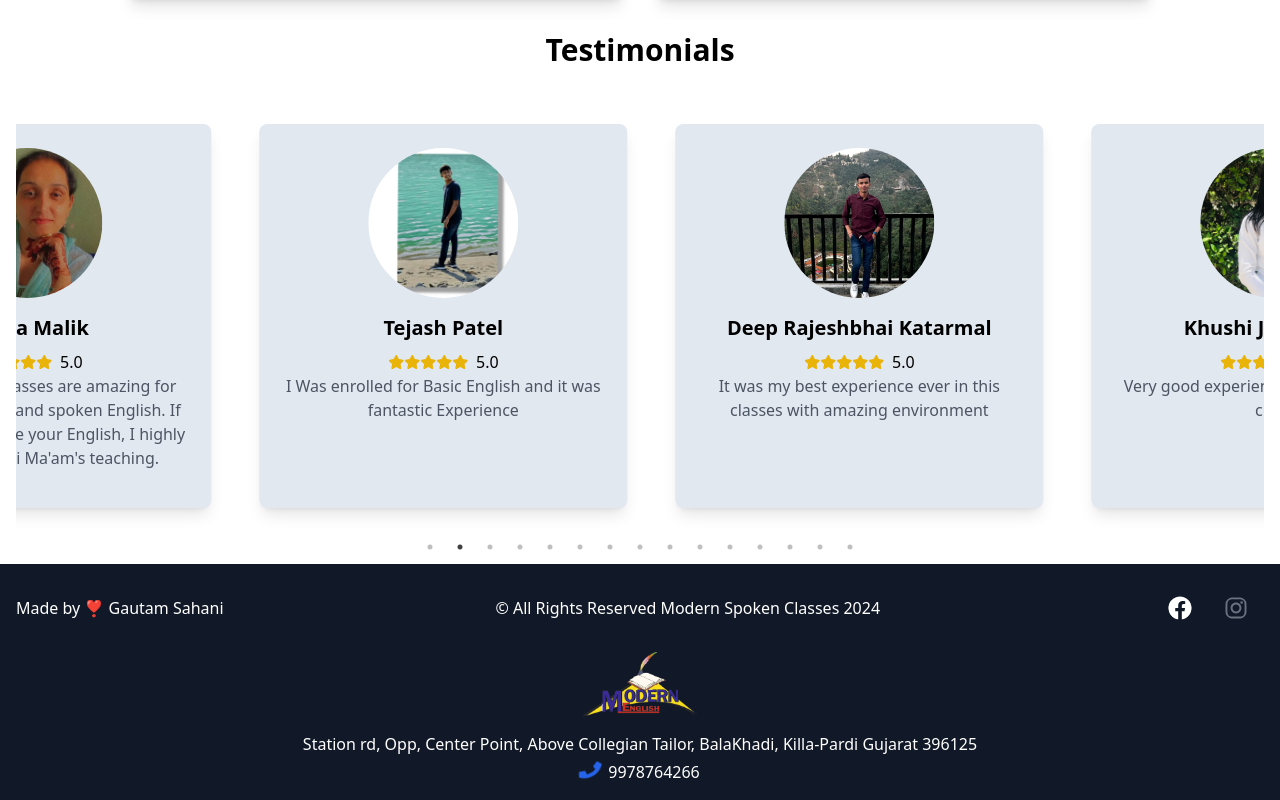
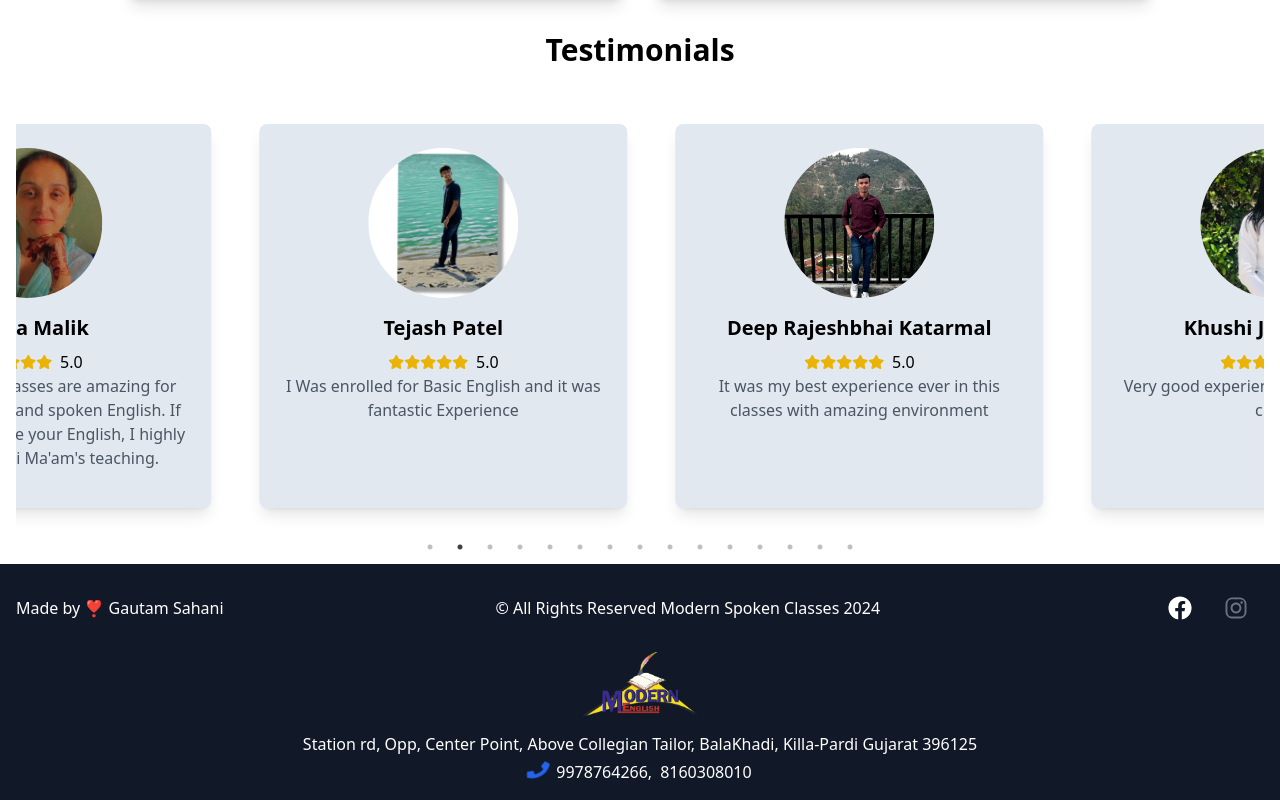
Before and after one commit to gsmSahani/modern-english, a React (Vite) app: page / in a window 1280 px wide. Shown: the part 2146-2946 px from the top of the page. Built offline with nearby package versions, Linux system fonts and the light colour scheme.

Commit message:
footer and loading issue of hero page

```diff
--- a/index.html
+++ b/index.html
@@ -5,7 +5,7 @@
   <meta charset="UTF-8" />
   <link rel="icon" type="image/png" href="/public/assets/image/me_logo.png" />
   <meta name="viewport" content="width=device-width, initial-scale=1.0" />
-  <link rel="preload" href="/public/assets/image/hero_image.webp" as="image">
+
 
   <title>Modern Spoken English</title>
 </head>
--- a/src/components/Footer/Footer.jsx
+++ b/src/components/Footer/Footer.jsx
@@ -70,7 +70,7 @@ const Footer = () => {
         </div>
         <div className="flex mx-auto mt-1 ">
           <FaPhone className="text-xl text-blue-600 animate-ring" />
-          <span className="ml-2 pb-4">9978764266</span>
+          <span className="ml-2 pb-4">9978764266 </span>  ,  <span className="ml-2 pb-4"> 8160308010</span>
         </div>
       </div>
     </footer>
```
